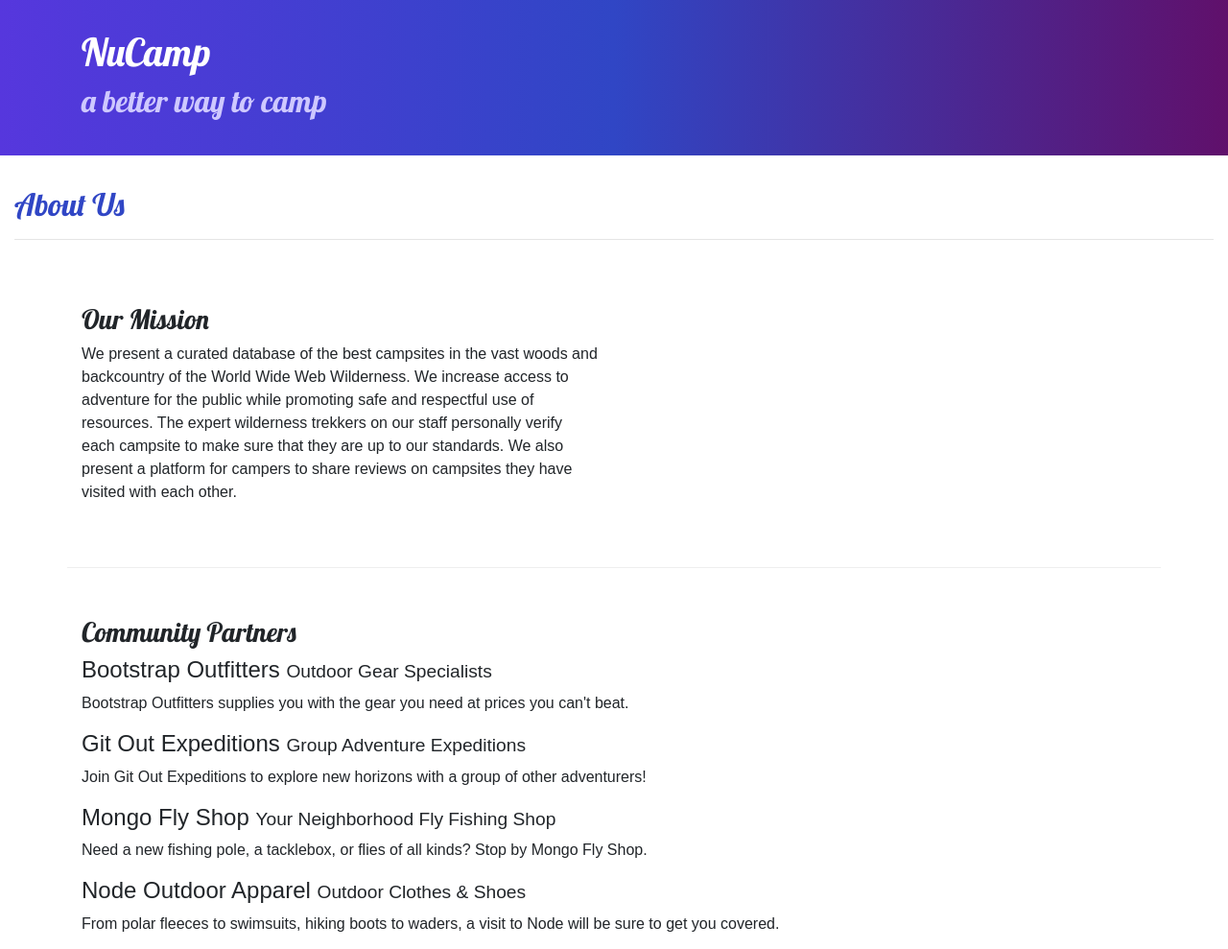
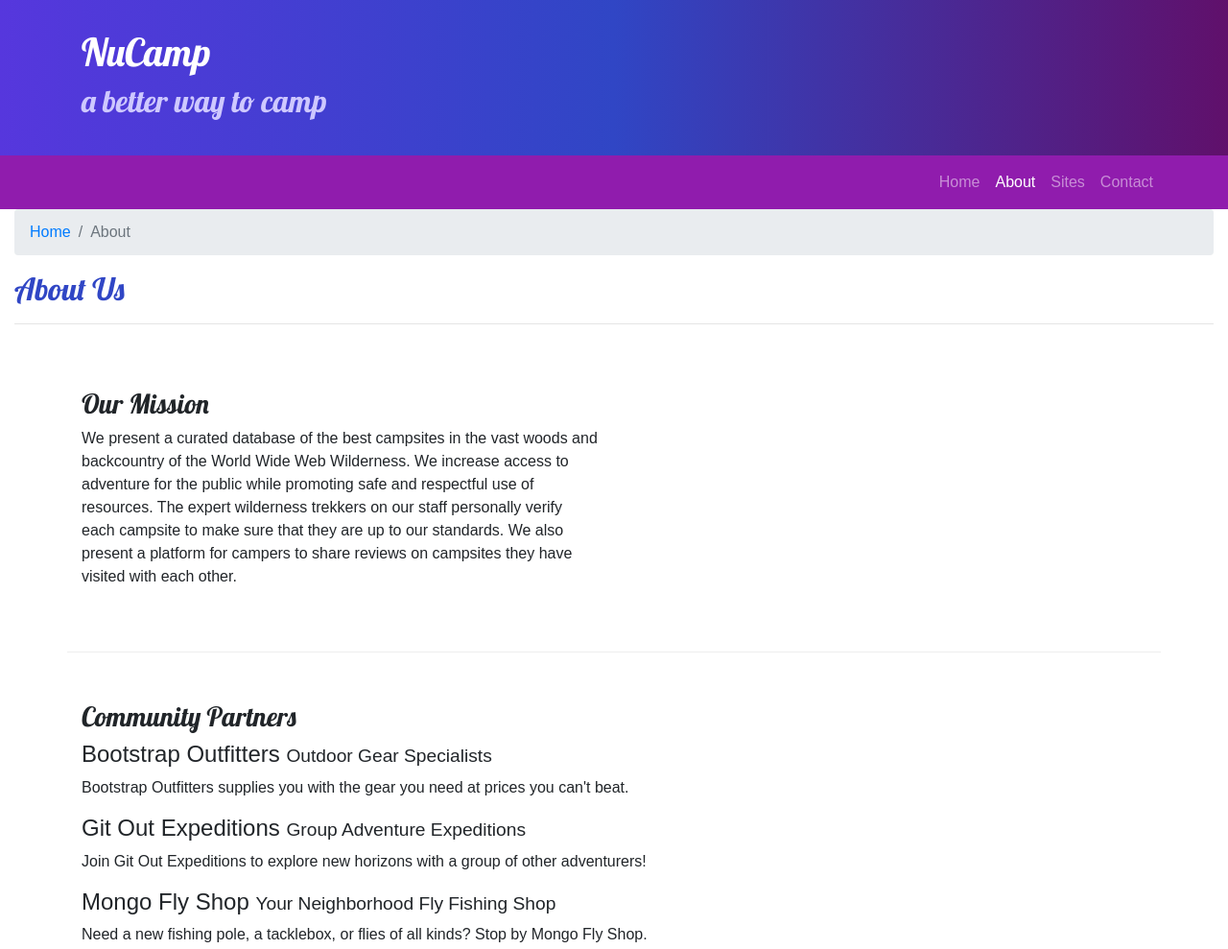
Before and after one commit to karacdev/nucamp-class-files, a website: page aboutus.html in a window 1280 px wide. Shown: the top 989 px of the page at 96% size. Drawn offline with nearby package versions, Linux system fonts and the light colour scheme.

Commit message:
Navbar and Breadcrumbs

```diff
--- a/aboutus.html
+++ b/aboutus.html
@@ -27,9 +27,30 @@
         </div>
     </header>
 
+    <nav class="navbar navbar-expand sm navbar-dark sticky-top">
+        <div class="container">
+        <button class="navbar-toggler ml-auto">
+            <span class="navbar-toggler-icon"></span>
+        </button>
+        <div class="collaspe navbar-collapse" id="nucampNavbar">
+        </div>
+        <ul class="navbar-nav">
+            <li class="nav-item"><a class="nav-link" href="#">Home</a></li>
+            <li class="nav-item active"><a class="nav-link" href="aboutus.html">About</a></li>
+            <li class="nav-item"><a class="nav-link" href="#">Sites</a></li>
+            <li class="nav-item"><a class="nav-link" href="#">Contact</a></li>
+        </ul>
+       </div>
+       </div>
+    </nav>
+
     <div class="container-fluid">
         <div class="row">
             <div class="col">
+                <ol class="breadcrumb">
+                    <li class="breadcrumb-item"><a href="index.html">Home</a></li>
+                    <li class="breadcrumb-item active">About</li>
+                </ol>
                <h2>About Us</h2>
                <hr />
             </div>
--- a/css/styles.css
+++ b/css/styles.css
@@ -23,6 +23,7 @@ footer{
     padding: 30px;
     background-image: linear-gradient(to right, #5637DD, #3046C5, #60106B);
     color: white;
+    margin: 0;
 }
 
 .row-content {
@@ -30,3 +31,7 @@ footer{
     border-bottom: 1px ridge;
     min-height: 200px;
 }
+
+.navbar {
+    background-color: #901CAD;
+}
```
Also changed, not shown: index.html (+17 -0 lines).
